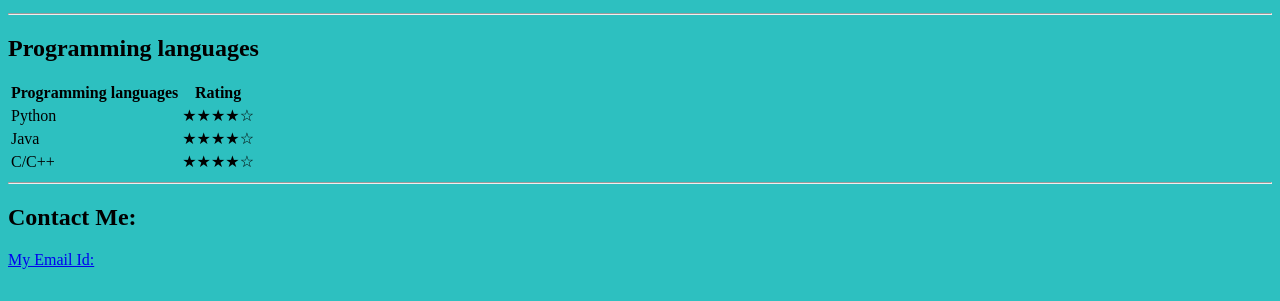
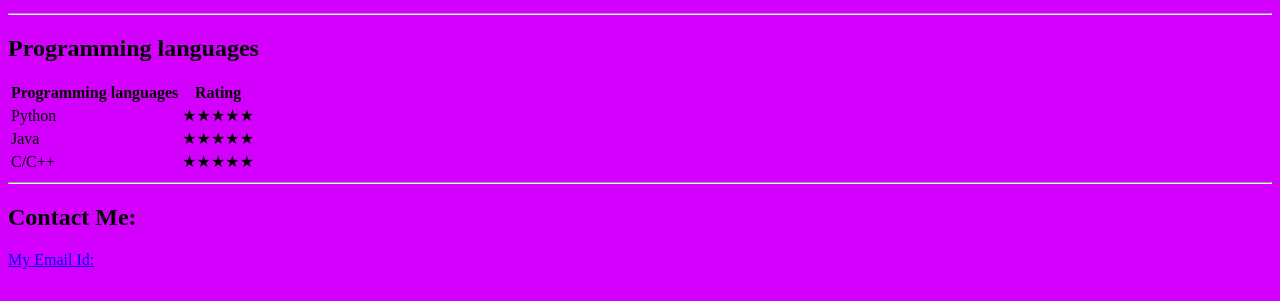
Before and after one commit to saikat655/portfoilo, a plain HTML site: page index.html in a window 1280 px wide. Shown: the part 499-800 px from the top of the page. Drawn offline with Linux system fonts and the light colour scheme.

Commit message:
Update index.html

```diff
--- a/index.html
+++ b/index.html
@@ -5,7 +5,7 @@
     <title>My portfolio</title>
 </head>
 
-<body style="background-color: rgb(45, 192, 192);">
+<body style="background-color: rgb(210, 0, 252);">
 
     <img src="pexels-pixabay-277253.jpg" height="100px" width="100px" style="border-radius: 50%;">
 
@@ -47,20 +47,18 @@
         </thead>
         <tr>
             <td>Python</td>
-            <td>&#9733;&#9733;&#9733;&#9733;&#9734;</td>
+            <td>&#9733;&#9733;&#9733;&#9733;&#9733;</td>
         </tr>
 
         <tr>
             <td>Java</td>
-            <td>&#9733;&#9733;&#9733;&#9733;&#9734;</td>
+            <td>&#9733;&#9733;&#9733;&#9733;&#9733;</td>
         </tr>
 
         <tr>
             <td>C/C++</td>
-            <td>&#9733;&#9733;&#9733;&#9733;&#9734;</td>
+            <td>&#9733;&#9733;&#9733;&#9733;&#9733;</td>
         </tr>
-
-
     </table>
 
     <hr>
@@ -69,14 +67,5 @@
 
     <a href="email.html">My Email Id: </a>
 
-
-
-
-
-
 </body>
-
-
-
-
 </html>
```
